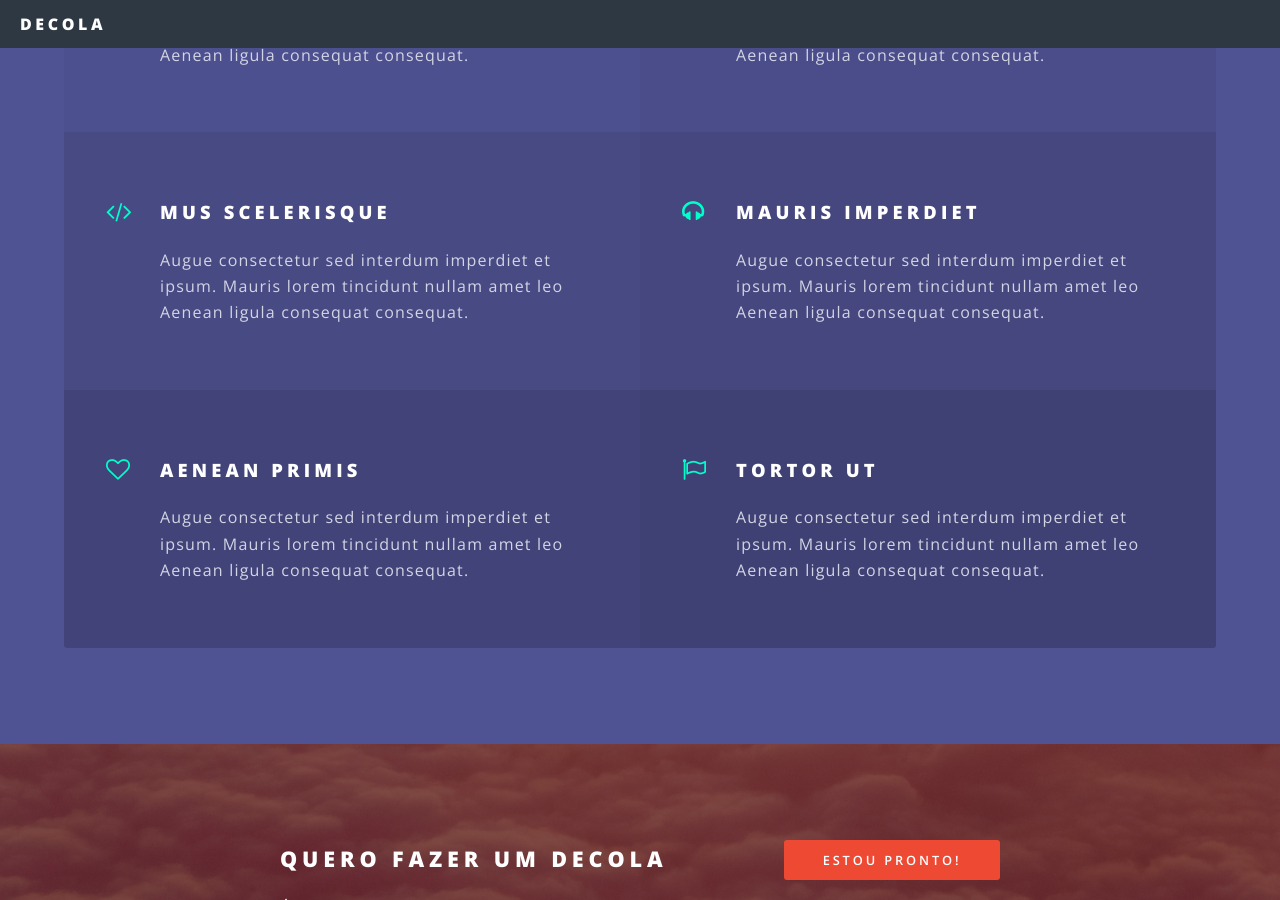
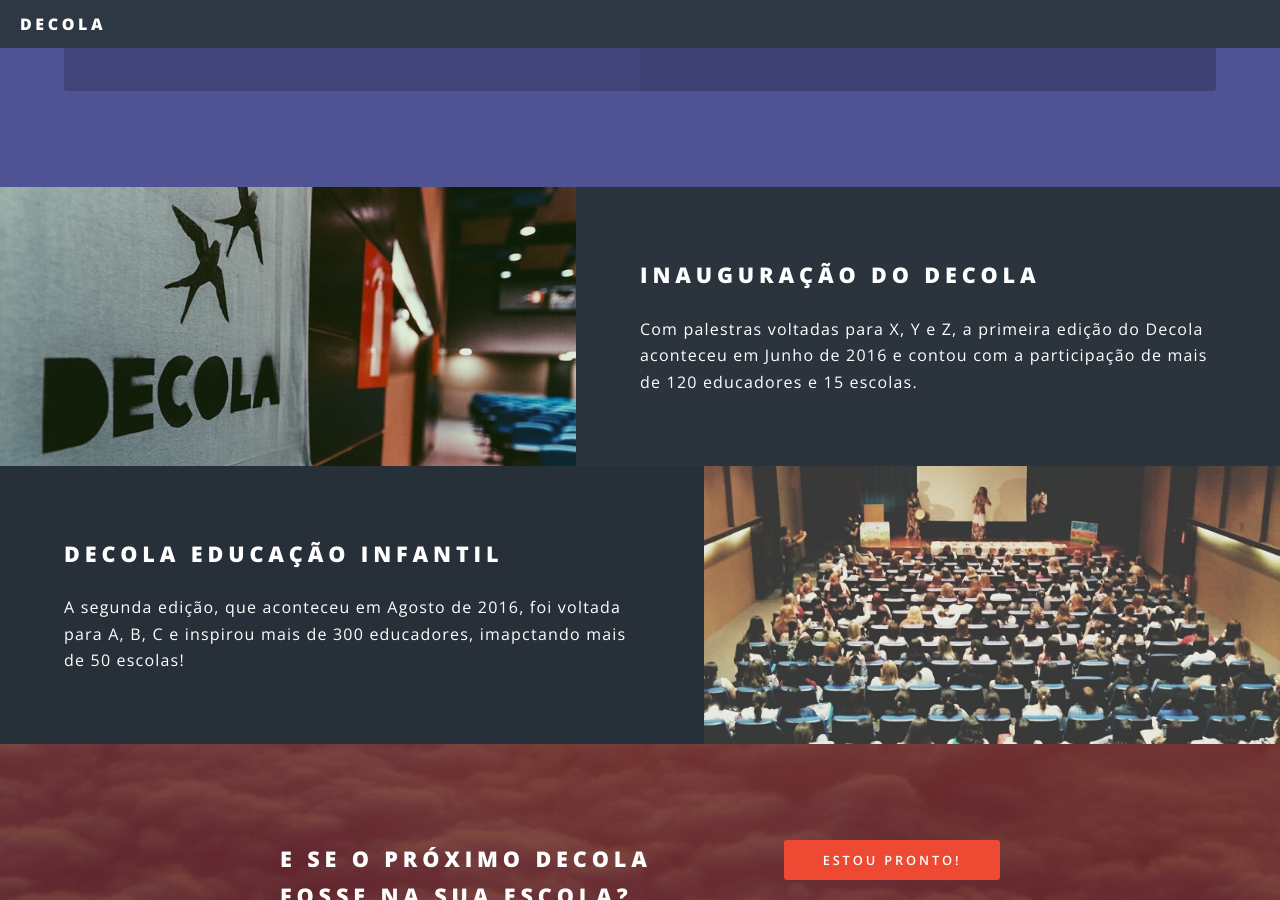
Before and after one commit to globalshapersbh/decola, a Jekyll site: the page built from index.html, in a window 1280 px wide and 900 px high, scrolled down 2419 px. Built offline with Jekyll 4.4.1, drawn with Linux system fonts in a browser that asks for light colours; some of the changed text lies outside the part shown.

Commit message:
Ajustes nas seções e textos.

```diff
--- a/index.html
+++ b/index.html
@@ -28,27 +28,11 @@
 						</div>
 					</section>
 
-				<!-- Two -->
-					<section id="two" class="wrapper alt style2">
-						<section class="spotlight">
-							<div class="image"><img src="images/pic01.jpg" alt="" /></div><div class="content">
-								<h2><span class="edicao">Junho 2016 _ </span></br>Inauguração</h2>
-								<p>A primeira edição foi realizada em Junho de 2016 e contou com a participação de mais de 120 educadores e 15 escolas.</p>
-							</div>
-						</section>
-						<section class="spotlight">
-							<div class="image"><img src="images/pic02.jpg" alt="" /></div><div class="content">
-								<h2><span class="edicao">Agosto 2016 _ </span></br>Educação Infantil</h2>
-								<p>A segunda edição do Decola, que ocorreu em X de 2016 inspirou mais de 300 educadores, imapctando mais de 50 escolas!</p>
-							</div>
-						</section>
-					</section>
-
 				<!-- Three -->
 					<section id="three" class="wrapper style3 special">
 						<div class="inner">
 							<header class="major">
-								<h2>Accumsan mus tortor nunc aliquet</h2>
+								<h2>Como funciona?</h2>
 								<p>Aliquam ut ex ut augue consectetur interdum. Donec amet imperdiet eleifend<br />
 								fringilla tincidunt. Nullam dui leo Aenean mi ligula, rhoncus ullamcorper.</p>
 							</header>
@@ -81,11 +65,29 @@
 						</div>
 					</section>
 
+				<!-- Two -->
+					<section id="two" class="wrapper alt style2">
+						<section class="spotlight">
+							<div class="image"><img src="images/pic01.jpg" alt="" /></div><div class="content">
+								<h2>Inauguração do Decola</h2>
+								<p>Com palestras voltadas para X, Y e Z, a primeira edição do Decola aconteceu em Junho de 2016 e contou com a participação de mais de 120 educadores e 15 escolas.</p>
+							</div>
+						</section>
+						<section class="spotlight">
+							<div class="image"><img src="images/pic02.jpg" alt="" /></div><div class="content">
+								<h2>Decola Educação Infantil</h2>
+								<p>A segunda edição, que aconteceu em Agosto de 2016, foi voltada para A, B, C e inspirou mais de 300 educadores, imapctando mais de 50 escolas!</p>
+							</div>
+						</section>
+					</section>
+
+
+
 				<!-- CTA -->
 					<section id="cta" class="wrapper style4">
 						<div class="inner">
 							<header>
-								<h2>Quero fazer um Decola</h2>
+								<h2>E se o próximo Decola fosse na sua escola?</h2>
 								<p>É um educador? Quer transformar a educação da sau cidade? Organize um Decola!</p>
 							</header>
 							<ul class="actions vertical">
```
